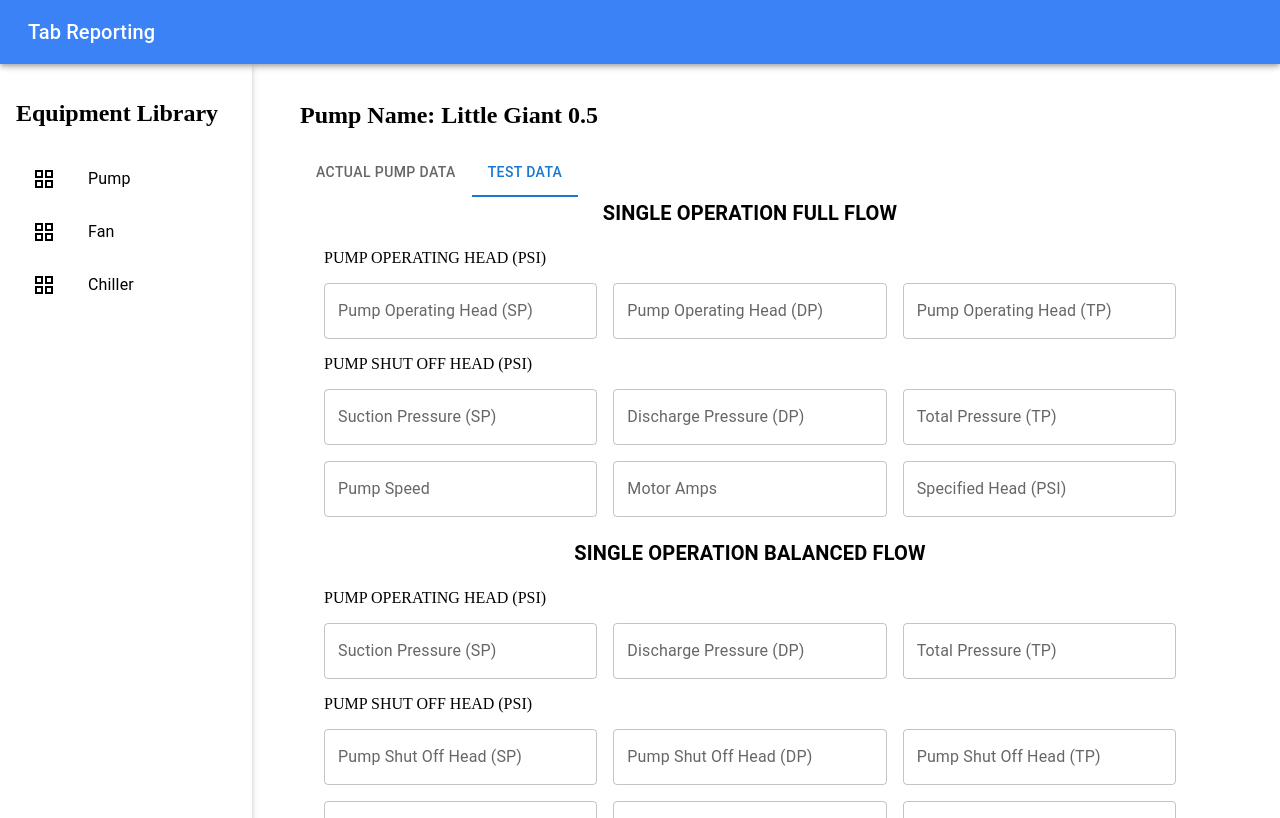
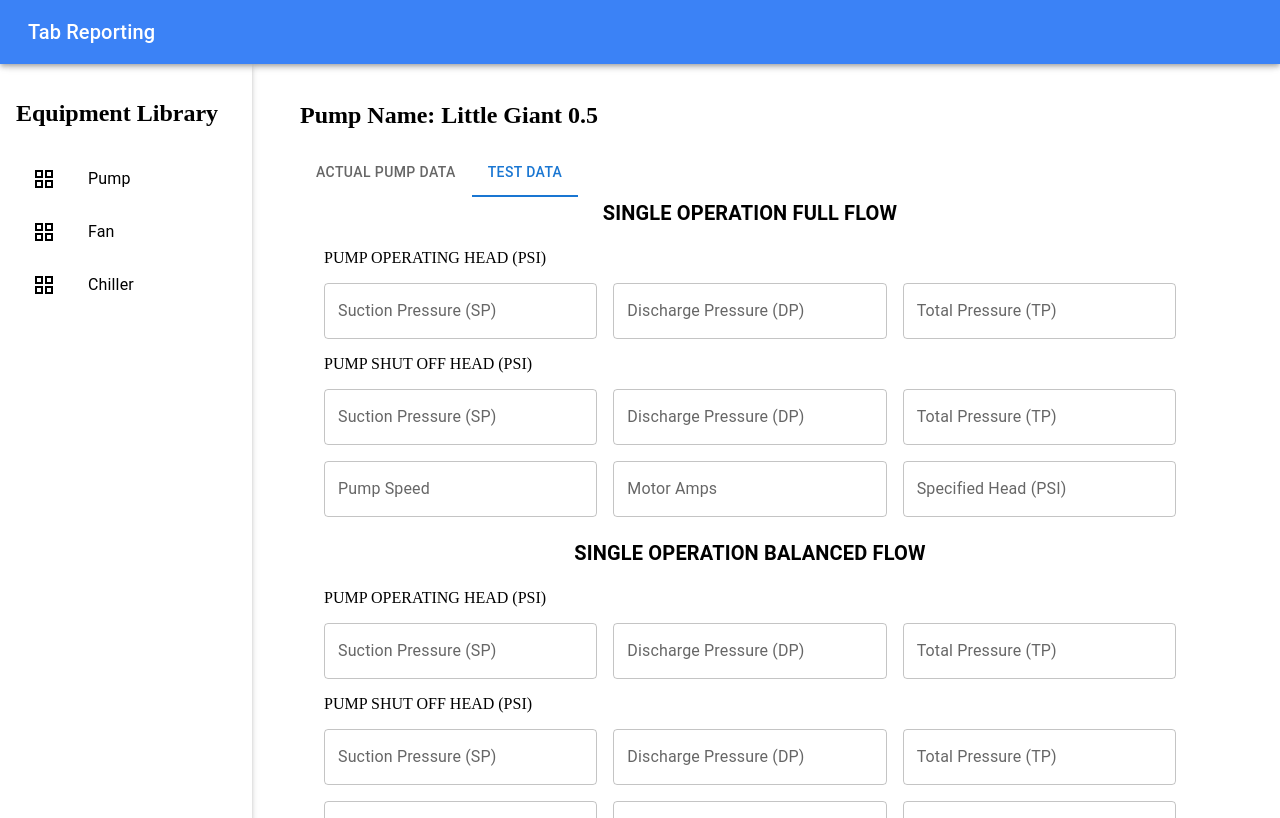
Before and after one commit to harshadyadav8485/ReactViteProject, a React (Vite) app: page /actualPump in a window 1280 px wide. Both pictures are taken after a click on the tab "TEST DATA". Built offline with nearby package versions, Linux system fonts and the light colour scheme.

Commit message:
Test Data Form

```diff
--- a/src/Pages/ActualPump.jsx
+++ b/src/Pages/ActualPump.jsx
@@ -183,9 +183,9 @@
         </Typography>
       </Grid>
       {[
-        { label: "Pump Operating Head (SP)", name: "pumpOperatingHeadSP" },
-        { label: "Pump Operating Head (DP)", name: "pumpOperatingHeadDP" },
-        { label: "Pump Operating Head (TP)", name: "pumpOperatingHeadTP" },
+        { label: "Suction Pressure (SP)", name: "pumpOperatingHeadSP" },
+        { label: "Discharge Pressure (DP)", name: "pumpOperatingHeadDP" },
+        { label: "Total Pressure (TP)", name: "pumpOperatingHeadTP" },
       ].map((field, index) => (
         <Grid item xs={4} key={index}>
           <TextField
@@ -272,9 +272,9 @@
         </Typography>
       </Grid>
       {[
-        { label: "Pump Shut Off Head (SP)", name: "pumpShutOffHeadSP" },
-        { label: "Pump Shut Off Head (DP)", name: "pumpShutOffHeadDP" },
-        { label: "Pump Shut Off Head (TP)", name: "pumpShutOffHeadTP" },
+        { label: "Suction Pressure (SP)", name: "pumpShutOffHeadSP" },
+        { label: "Discharge Pressure (DP)", name: "pumpShutOffHeadDP" },
+        { label: "Total Pressure (TP)", name: "pumpShutOffHeadTP" },
       ].map((field, index) => (
         <Grid item xs={4} key={index}>
           <TextField
```
